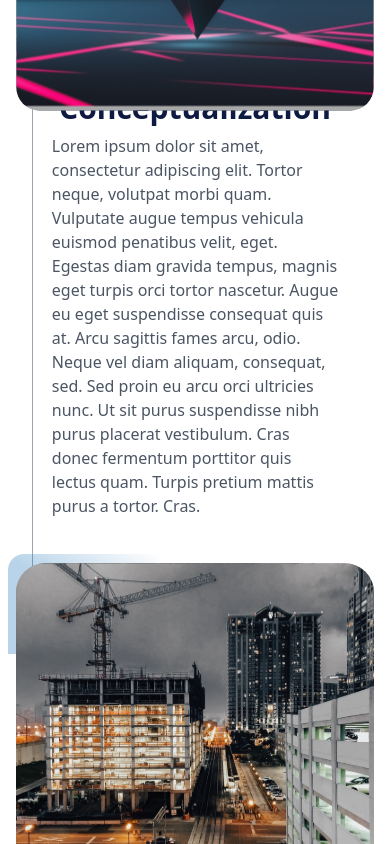
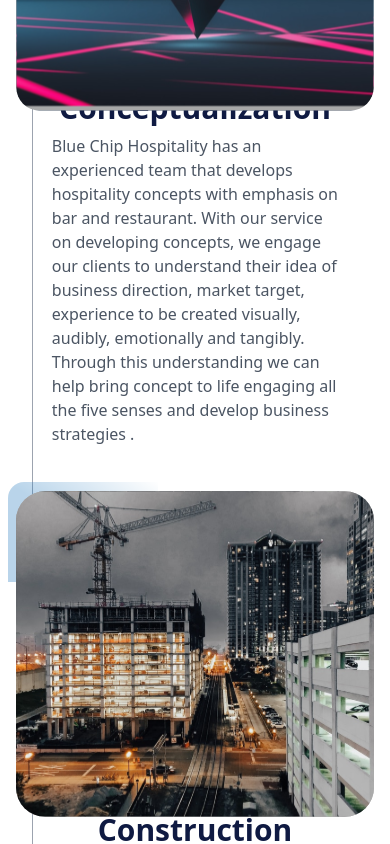
Before and after one commit to agathambrose/bluechip_hospitality, a Next.js app: page /services in a window 390 px wide. Shown: the part 820-1664 px from the top of the page. Built offline with nearby package versions, Linux system fonts and the light colour scheme; a small style sheet from the web is missing.

Commit message:
Adjusted the home page to work well with bigger screens

```diff
--- a/src/pages/portfolio.tsx
+++ b/src/pages/portfolio.tsx
@@ -13,7 +13,16 @@ const Portfolio = () => {
 			<div className="font-NotoSerif">
 				<div>
 					<div className="relative">
-						<div className="flex object-fill w-full h-[600px] bg-gray-500 bg-portfolio-hero md:bg-portfolio-hero-md lg:bg-portfolio-hero-lg bg-no-repeat bg-cover justify-start relative"></div>
+						{/* <div className="flex w-full h-[600px] bg-gray-500 bg-portfolio-hero md:bg-portfolio-hero-md lg:bg-portfolio-hero-lg bg-no-repeat bg-cover justify-start relative"></div> */}
+						<div className="h-[550px] w-full bg-gray-400">
+							<Image
+								src={"/assets/images/portfolio.svg"}
+								alt="portfolio image"
+								width={1400}
+								height={700}
+								className="object-fill"
+							/>
+						</div>
 						<div className="text-white absolute bottom-20 md:left-24 left-10">
 							<h1 className="font-black md:text-6xl text-4xl w-3/5">
 								Blue Chip Portfolio
--- a/src/pages/services.tsx
+++ b/src/pages/services.tsx
@@ -54,15 +54,14 @@ const Services = () => {
 								Conceptualization
 							</h3>
 							<p className="text-gray-600 w-4/5 md:text-lg text-base">
-								Lorem ipsum dolor sit amet, consectetur adipiscing elit. Tortor
-								neque, volutpat morbi quam. Vulputate augue tempus vehicula
-								euismod penatibus velit, eget. Egestas diam gravida tempus,
-								magnis eget turpis orci tortor nascetur. Augue eu eget
-								suspendisse consequat quis at. Arcu sagittis fames arcu, odio.
-								Neque vel diam aliquam, consequat, sed. Sed proin eu arcu orci
-								ultricies nunc. Ut sit purus suspendisse nibh purus placerat
-								vestibulum. Cras donec fermentum porttitor quis lectus quam.
-								Turpis pretium mattis purus a tortor. Cras.
+								Blue Chip Hospitality has an experienced team that develops
+								hospitality concepts with emphasis on bar and restaurant. With
+								our service on developing concepts, we engage our clients to
+								understand their idea of business direction, market target,
+								experience to be created visually, audibly, emotionally and
+								tangibly. Through this understanding we can help bring concept
+								to life engaging all the five senses and develop business
+								strategies .
 							</p>
 						</div>
 					</div>
@@ -87,15 +86,14 @@ const Services = () => {
 								Conceptualization
 							</h3>
 							<p className="text-gray-600 text-lg">
-								Lorem ipsum dolor sit amet, consectetur adipiscing elit. Tortor
-								neque, volutpat morbi quam. Vulputate augue tempus vehicula
-								euismod penatibus velit, eget. Egestas diam gravida tempus,
-								magnis eget turpis orci tortor nascetur. Augue eu eget
-								suspendisse consequat quis at. Arcu sagittis fames arcu, odio.
-								Neque vel diam aliquam, consequat, sed. Sed proin eu arcu orci
-								ultricies nunc. Ut sit purus suspendisse nibh purus placerat
-								vestibulum. Cras donec fermentum porttitor quis lectus quam.
-								Turpis pretium mattis purus a tortor. Cras.
+								Blue Chip Hospitality has an experienced team that develops
+								hospitality concepts with emphasis on bar and restaurant. With
+								our service on developing concepts, we engage our clients to
+								understand their idea of business direction, market target,
+								experience to be created visually, audibly, emotionally and
+								tangibly. Through this understanding we can help bring concept
+								to life engaging all the five senses and develop business
+								strategies .
 							</p>
 						</div>
 					</div>
@@ -333,15 +331,16 @@ const Services = () => {
 								Operations
 							</h3>
 							<p className="text-gray-600 w-5/6 md:text-lg text-base">
-								Lorem ipsum dolor sit amet, consectetur adipiscing elit. Tortor
-								neque, volutpat morbi quam. Vulputate augue tempus vehicula
-								euismod penatibus velit, eget. Egestas diam gravida tempus,
-								magnis eget turpis orci tortor nascetur. Augue eu eget
-								suspendisse consequat quis at. Arcu sagittis fames arcu, odio.
-								Neque vel diam aliquam, consequat, sed. Sed proin eu arcu orci
-								ultricies nunc. Ut sit purus suspendisse nibh purus placerat
-								vestibulum. Cras donec fermentum porttitor quis lectus quam.
-								Turpis pretium mattis purus a tortor. Cras.
+								Blue Chip provides structures, tools, and systems to run the
+								entire operational line from Front-of-House to Back-of-House.
+								There are a lot of parts in motion when running a restaurant or
+								bar. Each part is extremely essential for the success of the
+								other and for the business as a whole. There are two main parts,
+								namely Front of House (FOH), which includes waiters, bartenders,
+								bar managers, barbacks, supervisors, floor managers, food
+								runners and cashiers. Back-of-House (BOH): Back-of-House staff
+								includes kitchen offices, storage rooms, chef, procurement,
+								accountants, etc.
 							</p>
 						</div>
 					</div>
@@ -365,15 +364,16 @@ const Services = () => {
 								Operations
 							</h3>
 							<p className="text-gray-600 text-lg">
-								Lorem ipsum dolor sit amet, consectetur adipiscing elit. Tortor
-								neque, volutpat morbi quam. Vulputate augue tempus vehicula
-								euismod penatibus velit, eget. Egestas diam gravida tempus,
-								magnis eget turpis orci tortor nascetur. Augue eu eget
-								suspendisse consequat quis at. Arcu sagittis fames arcu, odio.
-								Neque vel diam aliquam, consequat, sed. Sed proin eu arcu orci
-								ultricies nunc. Ut sit purus suspendisse nibh purus placerat
-								vestibulum. Cras donec fermentum porttitor quis lectus quam.
-								Turpis pretium mattis purus a tortor. Cras.
+								Blue Chip provides structures, tools, and systems to run the
+								entire operational line from Front-of-House to Back-of-House.
+								There are a lot of parts in motion when running a restaurant or
+								bar. Each part is extremely essential for the success of the
+								other and for the business as a whole. There are two main parts,
+								namely Front of House (FOH), which includes waiters, bartenders,
+								bar managers, barbacks, supervisors, floor managers, food
+								runners and cashiers. Back-of-House (BOH): Back-of-House staff
+								includes kitchen offices, storage rooms, chef, procurement,
+								accountants, etc.
 							</p>
 						</div>
 					</div>
```
Also changed, not shown: src/pages/index.tsx (+23 -23 lines).
